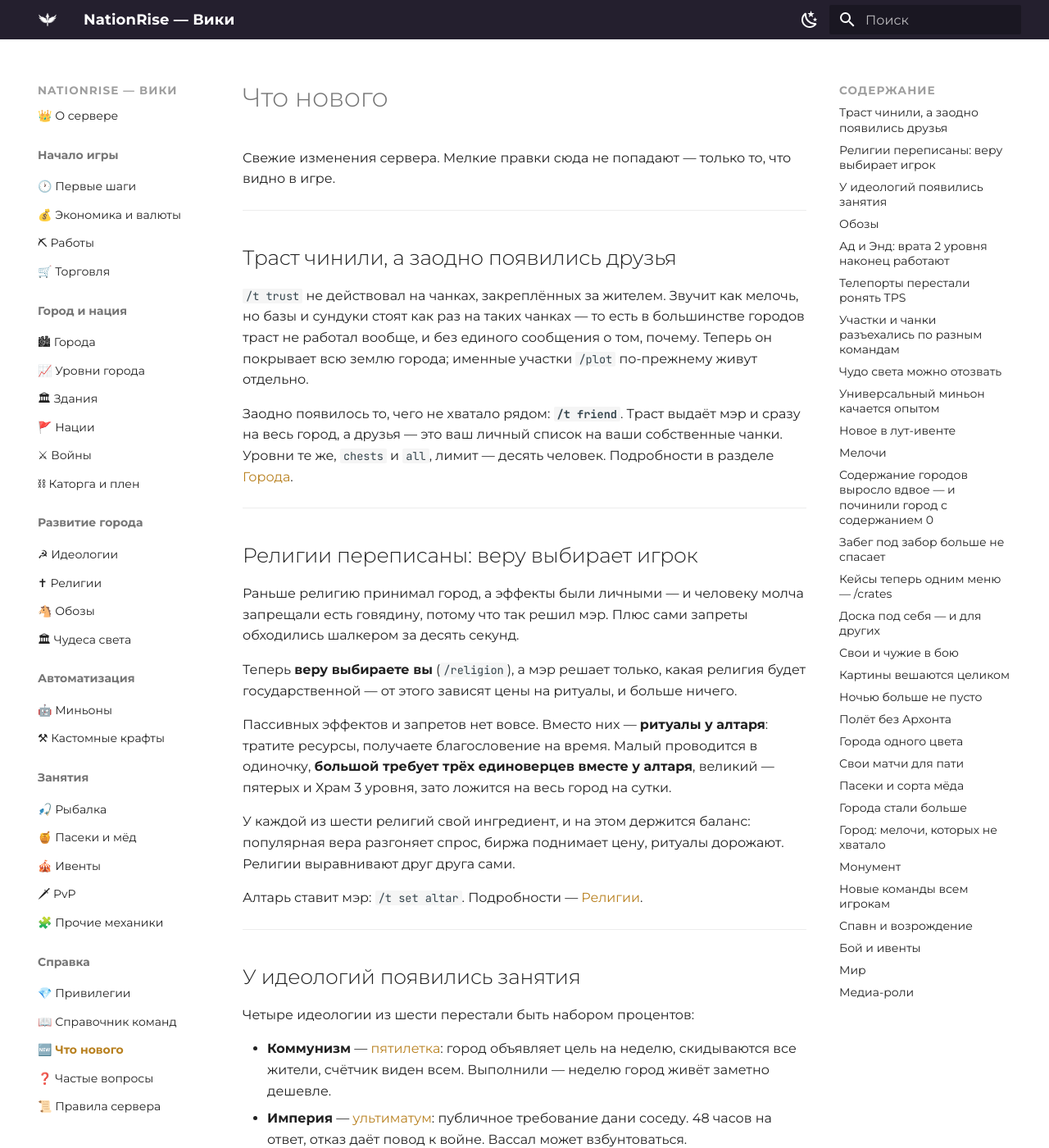
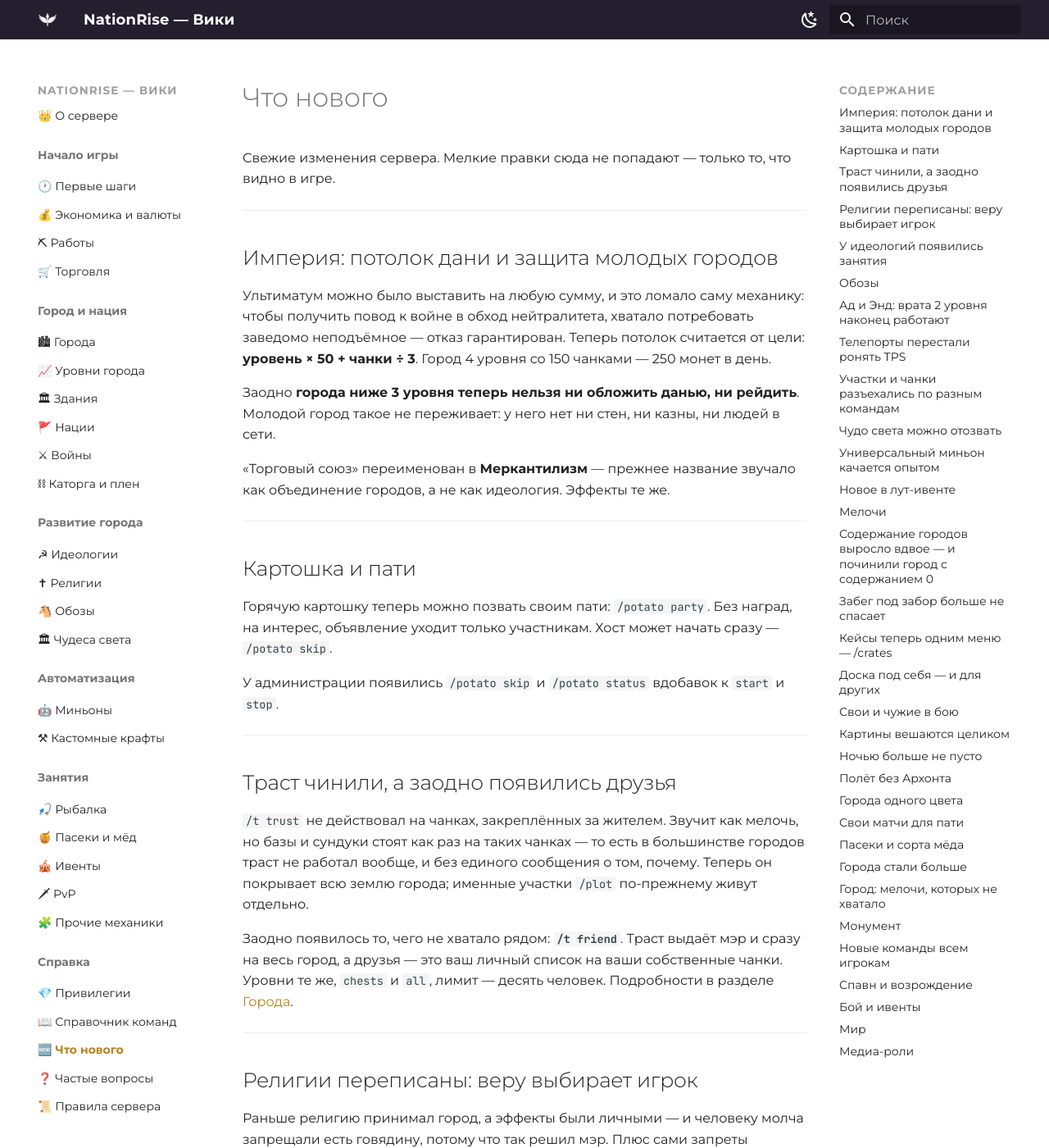
Before and after one commit to zixSSSed/NationRise-Wiki-RU, an MkDocs documentation site: the page built from docs/updates.md, in a window 1280 px wide and 1400 px high. Shown: the whole window at 82% size. Built offline with MkDocs 1.6.1 and Material for MkDocs 9.7.7, drawn with Linux system fonts in a browser that asks for light colours; some of the changed text lies outside the part shown.

Commit message:
Меркантилизм, потолок дани и картошка для пати
Торговый союз переименован в Меркантилизм: прежнее название читалось как
объединение городов, а не как идеология.

Ультиматум: потолок дани теперь считается от цели (уровень x 50 + чанки / 3),
иначе неподъёмная сумма работала кнопкой «выдать себе повод к войне». Города
ниже 3 уровня нельзя ни обложить данью, ни рейдить.

Горячую картошку можно позвать своим пати.

Co-Authored-By: Claude Opus 5 <noreply@anthropic.com>

```diff
--- a/docs/commands.md
+++ b/docs/commands.md
@@ -46,7 +46,7 @@
 | `/t ultimatum accept` · `/t ultimatum refuse` | ответ на ультиматум (мэр) |
 | `/t rebel` | бунт против сюзерена |
 | `/pilgrim` | паломничество к чужому храму (Теократия) |
-| `/t caravan send <город>` | отправить обоз (Торговый союз) |
+| `/t caravan send <город>` | отправить обоз (Меркантилизм) |
 
 ## Нация
 
--- a/docs/updates.md
+++ b/docs/updates.md
@@ -1,6 +1,30 @@
 # Что нового
 
 Свежие изменения сервера. Мелкие правки сюда не попадают — только то, что видно в игре.
+
+---
+
+## Империя: потолок дани и защита молодых городов
+
+Ультиматум можно было выставить на любую сумму, и это ломало саму механику: чтобы получить
+повод к войне в обход нейтралитета, хватало потребовать заведомо неподъёмное — отказ
+гарантирован. Теперь потолок считается от цели: **уровень × 50 + чанки ÷ 3**. Город
+4 уровня со 150 чанками — 250 монет в день.
+
+Заодно **города ниже 3 уровня теперь нельзя ни обложить данью, ни рейдить**. Молодой
+город такое не переживает: у него нет ни стен, ни казны, ни людей в сети.
+
+«Торговый союз» переименован в **Меркантилизм** — прежнее название звучало как объединение
+городов, а не как идеология. Эффекты те же.
+
+---
+
+## Картошка и пати
+
+Горячую картошку теперь можно позвать своим пати: `/potato party`. Без наград, на интерес,
+объявление уходит только участникам. Хост может начать сразу — `/potato skip`.
+
+У администрации появились `/potato skip` и `/potato status` вдобавок к `start` и `stop`.
 
 ---
 
@@ -51,7 +75,7 @@
   48 часов на ответ, отказ даёт повод к войне. Вассал может взбунтоваться.
 - **Теократия** — [паломничество](ideology.md#паломничество): игроки других городов
   приходят к вашему Храму, платят за благословение, деньги идут в казну.
-- **Торговый союз** — новая идеология, ей достались [обозы](caravans.md).
+- **Меркантилизм** — новая идеология, ей достались [обозы](caravans.md).
 
 Монархия и Демократия намеренно остались «просто цифрами» — для тех, кому не нужна
 дополнительная возня.
```
Also changed, not shown: other parts of docs/updates.md (+1 -1 lines), docs/caravans.md (+2 -2 lines), docs/events.md (+4 -3 lines), docs/ideology.md (+19 -4 lines).
